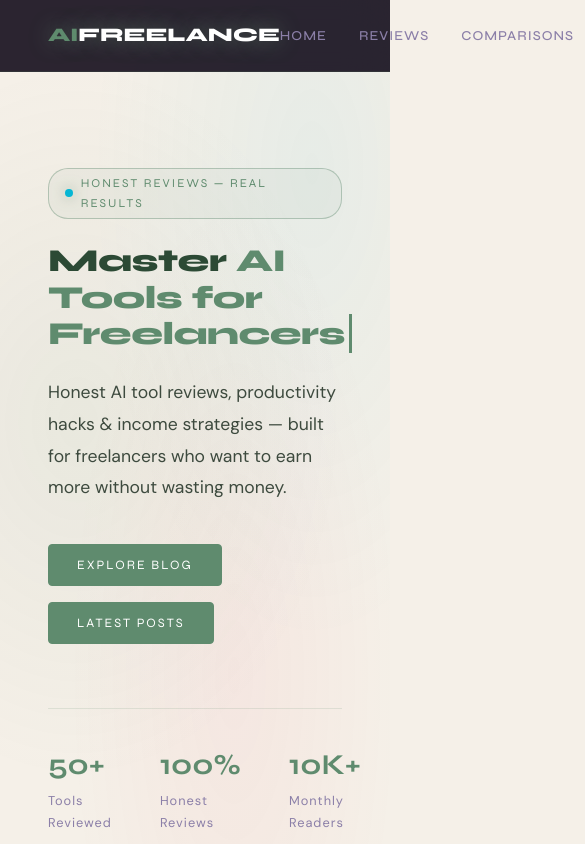
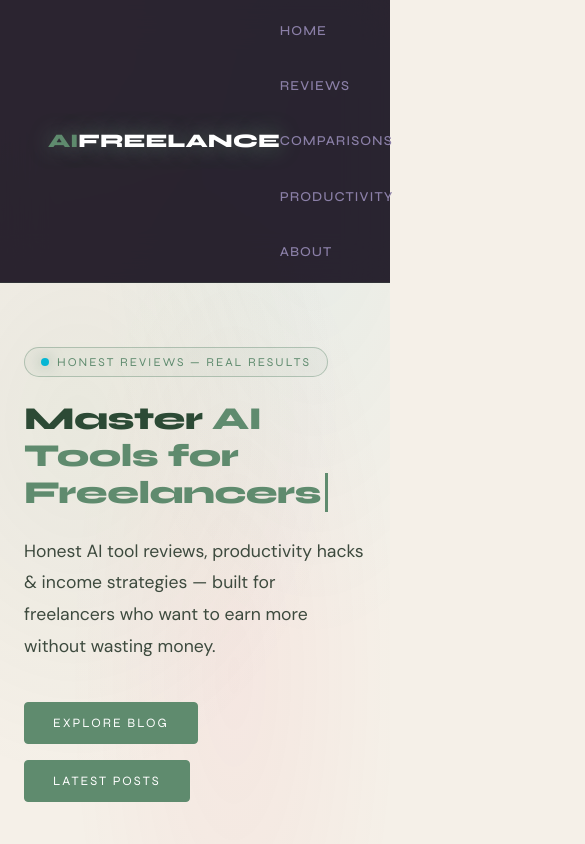
Before and after one commit to venomdesire40-byte/ai-freelance-blog, a Next.js app: page / in a window 390 px wide. Shown: the top 844 px of the page, 585 px wide, since content can reach past the window. Built offline with nearby package versions, Linux system fonts and the light colour scheme.

Commit message:
Mobile view responsive fix

```diff
--- a/app/page.tsx
+++ b/app/page.tsx
@@ -106,7 +106,7 @@ export default function Home() {
         }}>
           AI<span style={{ color: "#ffffff" }}>FREELANCE</span>
         </div>
-        <div style={{ display: "flex", gap: "2rem" }}>
+        <div style={{ display: "flex", gap: "2rem", flexWrap: "wrap" }}>
           {["Home", "Reviews", "Comparisons", "Productivity", "About"].map((item) => (
             <a key={item} href={item === "About" ? "/about" : "/"} style={{
               color: "#8b7fa8", textDecoration: "none", fontSize: "0.85rem",
@@ -123,7 +123,7 @@ export default function Home() {
 
       {/* Hero */}
       <section style={{
-        padding: "6rem 3rem 4rem", maxWidth: "1100px", margin: "0 auto",
+        padding: "4rem 1.5rem 3rem", maxWidth: "1100px", margin: "0 auto",
         opacity: visible ? 1 : 0, transform: visible ? "translateY(0)" : "translateY(30px)",
         transition: "all 1s ease 0.2s",
       }}>
@@ -211,7 +211,7 @@ onMouseLeave={e => {
       </section>
 
       {/* Blog Posts */}
-      <section style={{ padding: "2rem 3rem 6rem", maxWidth: "1100px", margin: "0 auto" }}>
+      <section style={{ padding: "2rem 1.5rem 4rem", maxWidth: "1100px", margin: "0 auto" }}>
         <h2 style={{
           fontFamily: "'Syne', sans-serif", fontSize: "1rem",
           letterSpacing: "3px", color: "#8b7fa8", textTransform: "uppercase",
```
